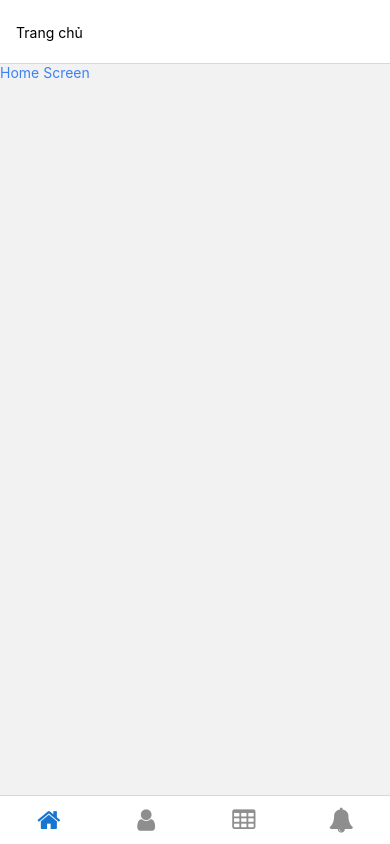
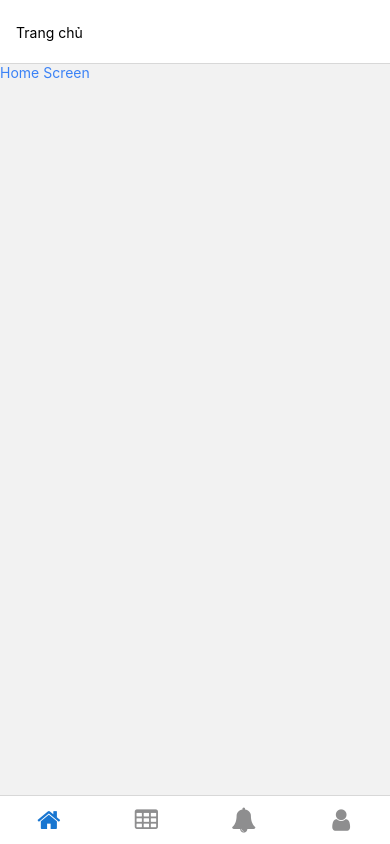
Before and after one commit to vominhthongss/senior-health-diary, a React Native app: screen / in a window 390 px wide. Both pictures are taken after a click on the button "LOGIN". Built offline with nearby package versions, Linux system fonts and the light colour scheme.

Commit message:
update 5 files

```diff
--- a/src/navigations/navigations.js
+++ b/src/navigations/navigations.js
@@ -6,7 +6,7 @@ import AccountScreen from "../screens/Account/Account";
 import HomeScreen from "../screens/Home/HomeScreen";
 import ScheduleScreen from "../screens/Schedule/ScheduleScreen";
 import DiaryScreen from "../screens/Diary/DiaryScreen";
-import Icon from 'react-native-vector-icons/FontAwesome';
+import Icon from "react-native-vector-icons/FontAwesome";
 
 export const home = {
   index: 1,
@@ -20,20 +20,9 @@ export const home = {
     ),
   },
 };
-export const account = {
+
+export const schedule = {
   index: 2,
-  name: SCREENS_NAME.account,
-  component: AccountScreen,
-  options: {
-    ...screenBottomOption,
-    headerTitle: () => <Text>{STRINGS.account}</Text>,
-    tabBarIcon: ({ color, size }) => (
-      <Icon name="user" size={size} color={color} />
-    ),
-  },
-};
-export const schedule = {
-  index: 3,
   name: SCREENS_NAME.schedule,
   component: ScheduleScreen,
   options: {
@@ -45,7 +34,7 @@ export const schedule = {
   },
 };
 export const diary = {
-  index: 4,
+  index: 3,
   name: SCREENS_NAME.diary,
   component: DiaryScreen,
   options: {
@@ -56,3 +45,16 @@ export const diary = {
     ),
   },
 };
+
+export const account = {
+  index: 4,
+  name: SCREENS_NAME.account,
+  component: AccountScreen,
+  options: {
+    ...screenBottomOption,
+    headerTitle: () => <Text>{STRINGS.account}</Text>,
+    tabBarIcon: ({ color, size }) => (
+      <Icon name="user" size={size} color={color} />
+    ),
+  },
+};
--- a/src/screens/Login/LoginScreen.js
+++ b/src/screens/Login/LoginScreen.js
@@ -3,7 +3,9 @@ import { View, Text, TextInput, Button } from "react-native";
 import * as SCREENS_NAME from "../../constants/screensName";
 import CustomizeButton from "../../components/CustomizeButton/CustomizeButton";
 import CustomizeTextInput from "../../components/CustomizeTextInput/CustomizetextInput";
-const LoginScreen = ({ navigation }) => {
+import { useNavigation } from "@react-navigation/native";
+function LoginScreen() {
+  const navigation = useNavigation();
   const [username, setUsername] = useState("");
   const [password, setPassword] = useState("");
 
@@ -35,6 +37,6 @@ const LoginScreen = ({ navigation }) => {
       </View>
     </View>
   );
-};
+}
 
 export default LoginScreen;
```
Also changed, not shown: src/screens/Diary/DiaryScreen.js (+4 -4 lines), src/screens/Home/HomeScreen.js (+4 -4 lines), src/screens/Schedule/ScheduleScreen.js (+4 -4 lines).
